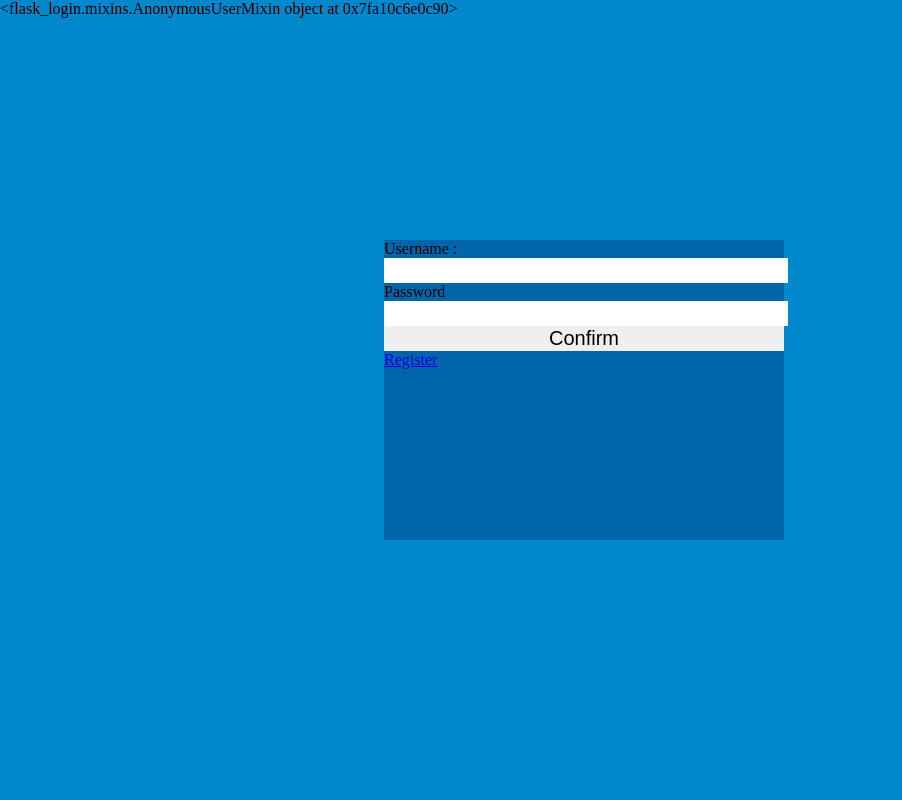
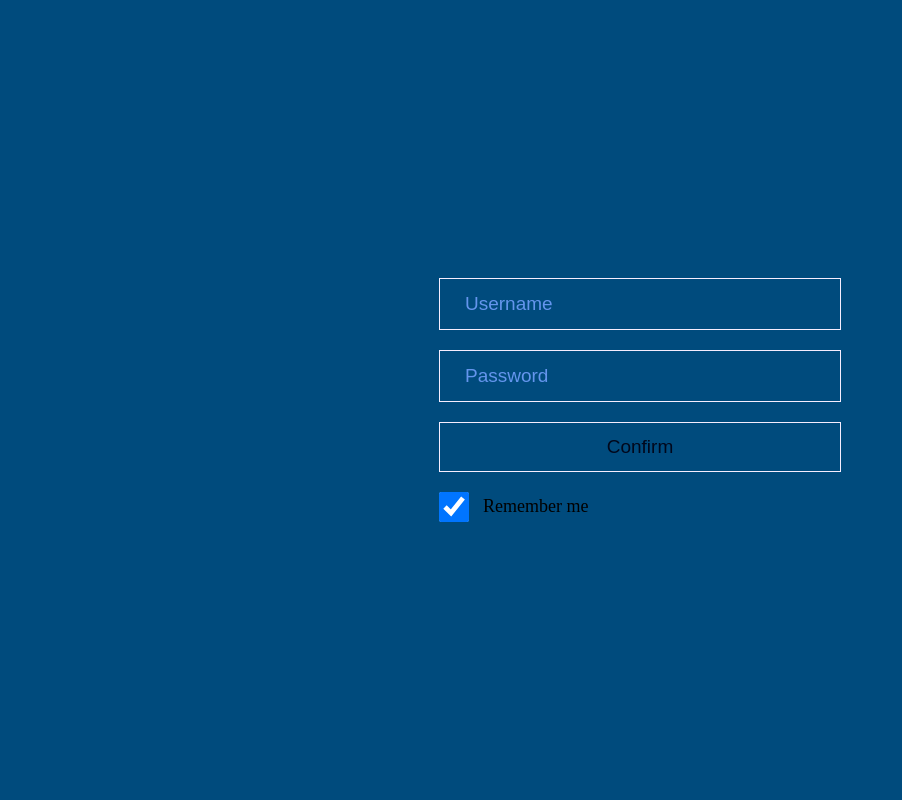
Before and after one commit to maxxkq/Keks, a Flask app: page / in a window 1280 px wide. Shown: the whole page, without its empty margins (0-902 px from the left). Run offline with Flask 2, Linux system fonts and the light colour scheme.

Commit message:
first commit

```diff
--- a/main/static/css/main.css
+++ b/main/static/css/main.css
@@ -1,7 +1,10 @@
 body{
+
+    width: 100%;
+    height: 100%;
+
     margin: 0;
     padding: 0;
-    background: #0087cc;
 }
 
 .left-block{
@@ -9,22 +12,63 @@ body{
     height: 100%;
     width: 250px;
     background: #00081c;
+
+
+}
+
+.wrap-form {
+    background: #004b7d;
+
+    position: fixed;
+    top: 0;
+    left: 0;
+    display: flex;
+    align-items: center;
+    justify-content: center;
+
+    width: inherit;
+    height: inherit;
+}
+
+.log-fls > input{
+    padding: 0 25px;
+    font-size: 19px;
+    width: 350px;
+    height: 50px;
+    outline: none;
+    background: inherit;
+    border: 1px solid #f6edff;
+    margin: 10px;
+    color: #00081c;
+
+}
+
+.log-fls > input[type="submit"]{
+    width: 402px;
+}
+
+.log-fls > input[type="checkbox"]  {
+    width: 30px;
+    height: 30px;
+}
+
+label{
+    position: relative;
+    top: -10px;
+    font-size: 18px;
+}
+
+input[type="submit"]:hover{
+    color: #f6edff;
+    background: #00081c;
 }
 
 
-.login-form{
-    position: absolute;
-    top: 30%;
-    left: 30%;
-    width: 400px;
-    height: 300px;
-    background: #0066a9;
+
+::-webkit-input-placeholder{
+    color: cornflowerblue;
 }
 
-form input{
-    border: none;
-    outline: none;
-    width: 100%;
-    height: auto;
-    font-size: 20px;
+input:-webkit-autofill{
+    -webkit-box-shadow: 0 0 0 1000px #004b7d inset;
 }
--- a/main/templates/base.html
+++ b/main/templates/base.html
@@ -6,7 +6,7 @@
     <link href="{{ url_for('main.static', filename='css/main.css') }}" rel="stylesheet" type="text/css">
 </head>
 <body>
-{{ current_user }}
+{#{{ current_user }}#}
 {% if current_user.is_authenticated %}
 
 <div class="left-block">
@@ -15,11 +15,11 @@
 
 {% else %}
 
-<div class="login-form">
+{#<div class="login-form">#}
 
 {% include 'login.html' %}
 
-</div>
+{#</div>#}
 
 {% endif %}
 
--- a/main/templates/login.html
+++ b/main/templates/login.html
@@ -1,8 +1,20 @@
-<form action="{{ url_for('registration.login') }}" method="post">
-    <label for="log-user">Username : </label><br>
-    <input id="log-user" type="text" name="username"><br>
-    <label for="log-pass">Password</label><br>
-    <input id="log-pass" type="password" name="password"><br>
-    <input type="submit" value="Confirm">
-</form>
-<a href="{{ url_for('registration.register') }}">Register</a>
+<div class="wrap-form">
+
+
+    <form action="{{ url_for('registration.login') }}" method="post">
+
+        <div class="log-fls">
+
+            <input id="log-user" type="text" name="username" placeholder="Username"><br>
+            <input id="log-pass" type="password" name="password" placeholder="Password"><br>
+
+
+            <input type="submit" value="Confirm"><br>
+            <input id="chk" type="checkbox" name="checked" checked>
+            <label for="chk">Remember me</label>
+
+        </div>
+
+    </form>
+
+</div>
--- a/run_app.py
+++ b/run_app.py
@@ -29,7 +29,7 @@ def load_user(user_id):
 
     response = SqlQuery()
     query = response.execute(
-            """SELECT * FROM user_table as u WHERE u.id='%s';""" % (user_id,)
+            """SELECT * FROM user_table as u WHERE u.id='%s';""" % (user_id[0],)
     )
 
     user = User(query[1], query[0])
```
Also changed, not shown: framework/framework.py (added, +70 -0 lines), framework/main.py (added, +17 -0 lines), framework/templates/main.html (added, +29 -0 lines), framework/templates/base.js (added), framework/templates/favicon.ico (added).
